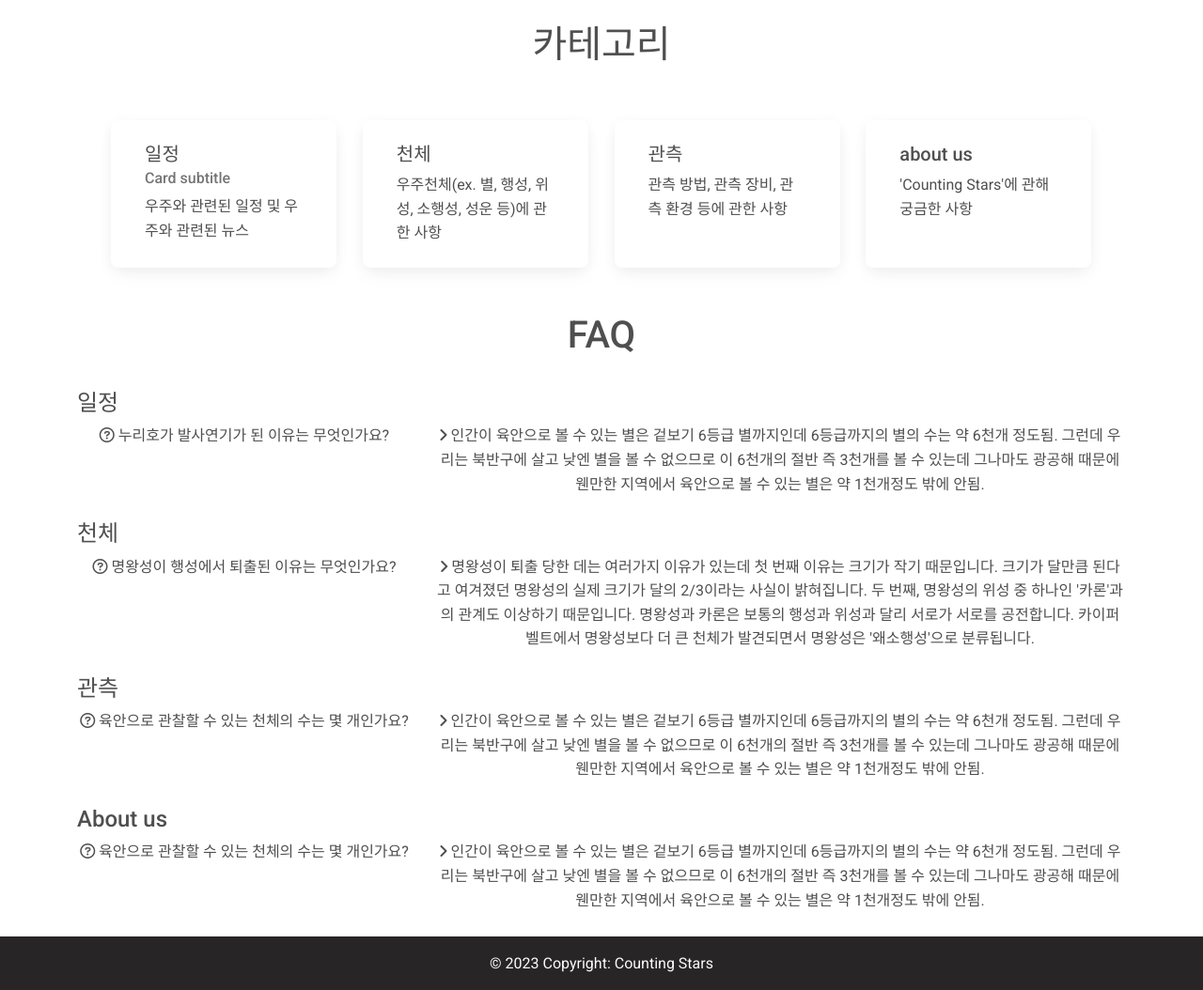
After one commit to sejong-counting-stars/countingstars, a Flask app: page /homepage_faq in a window 1280 px wide. The commit adds this page. Shown: the part 460-1514 px from the top of the page at 94% size. Run offline with Flask 3, Linux system fonts and the light colour scheme.

Commit message:
Feat: 질문게시판 구현

```diff
--- /dev/null
+++ b/submit.csv
@@ -0,0 +1,5 @@
+name,title,category,about,_id
+전성현,누리호가 발사연기가 된 이유,일정,누리호가 발사연기가 된 이유는 무엇인가요?
+송의선,명왕성이 행성에서 퇴출된 이유,천체,명왕성이 행성에서 퇴출된 이유는 무엇인가요?
+김민구,육안으로 관찰할 수 있는 별의 개수,관측,육안으로 관찰할 수 있는 별의 개수는 몇 개인가요?
+조주영,Counting Stars의 데이터베이스 출처,about us,Counting Stars의 데이터베이스는 어디에서 갖고 오나요?
--- a/webapp/app.py
+++ b/webapp/app.py
@@ -13,6 +13,8 @@ db = client["astro"] # use/create "webapp" database
 user_info = db.user
 stars_content = db.stars_content
 animals_content = db.animal_content
+submit_question_col=db.submit_question
+comment_col=db.comments
 projects = db.project
 
 
@@ -97,6 +99,7 @@ def mypage():
     #     search_filter = {"_id": _id_converted}
     #     userData = user_info.find_one(search_filter)
     #     return render_template("mypage.html", userData=userData)
+
 
 @app.route('/searchMyLucky', methods=['GET', 'POST'])
 def search_my_lucky():
@@ -218,6 +221,83 @@ def find_stars(month, day):
     else:
         return "염소자리"
 
+@app.route('/homepage_faq')
+def homepage_faq():
+    return render_template("homepage_faq.html")
+
+
+@app.route('/homepage_submit',methods=['GET','POST'])
+def homepage_submit():
+    if request.method == 'POST':
+        name=request.form['name'].strip()
+        title=request.form['title'].strip()
+        category=request.form['category'].strip()
+        about=request.form['about'].strip()
+
+        # prepare the key values to be stored
+        new_data = { 'name': name,
+                    'title': title,
+                    'category':category,
+                    'about': about}
+
+        # run the query to save one contact data
+        submit_question_col.insert_one(new_data)
+
+        # # show the contact is received
+        # flash("The data has been successfully saved.")
+        return render_template("homepage_thankyou.html")
+
+    return render_template("homepage_submit.html")
+
+
+@app.route('/homepage_bulletin')
+def homepage_bulletin():
+    bulletin_data=submit_question_col.find({}).sort("_id",-1)
+    bulletin_data_list=list(bulletin_data)
+    return render_template("homepage_bulletin.html",data=bulletin_data_list)
+
+
+@app.route('/homepage_thankyou')
+def homepage_thankyou():
+    return render_template("homepage_thankyou.html")
+
+
+@app.route('/panel_management')
+def panel_management():
+    return render_template("panel_management.html")
+
+
+@app.route('/panel_answer/<id>')
+def panel_answer(id):
+    post_data = ""
+    comment_data = ""
+    try:
+        _id_converted = ObjectId(id)
+        search_filter = {"_id": _id_converted} # _id is key and _id_converted is the converted _id
+        search_comment_filter = {"comment_id": id}
+        post_data = submit_question_col.find_one(search_filter) # get one post data matched with _id
+        comment_data = comment_col.find(search_comment_filter)
+        # comment_data = comment_col.find({})
+        print(comment_data)
+    except:
+        print("ID is not found/invalid")
+
+    return render_template("panel_answer.html", data=post_data, comment_data=comment_data)
+
+@app.route('/comment_submit/<comment_id>', methods=['GET','POST'])
+def comment_submit(comment_id):
+    if request.method == 'POST':
+        comment=request.form['comment'].strip()
+        new_comment_data = {
+            'name': comment,
+            'comment_id': comment_id
+        }
+        comment_col.insert_one(new_comment_data)
+
+        return redirect(url_for('panel_answer', id=comment_id))
+
+
+
 # put the following code at the end of 'app.py' script
 if __name__ == '__main__':
     app.run(debug=True) #debug is True, default host and port is 127.0.0.1:5000
--- a/webapp/templates/home.html
+++ b/webapp/templates/home.html
@@ -15,12 +15,12 @@ height: 400px;
               <!-- <div class="text-white">
                   <a class="btn btn-outline-light btn-lg" href="#" role="button">Counting Stars</a>
               </div> -->
-              <form action="/searchMyLucky" method="POST" class="input-group m-3 w-50">
+              <form action="{{ url_for('search_my_lucky') }}" method="POST" class="input-group m-3 w-50">
                 <div class="form-outline">
                   <input type="search" id="form1" name="search_data" class="form-control text-white"/>
                   <label class="form-label text-white" for="form1">이름과 생년월일을 입력해보세요 (ex. 김민구/1997.12.12)</label>
                 </div>
-                <button type="button" class="btn btn-primary">
+                <button type="submit" class="btn btn-primary">
                   <i class="fas fa-search"></i>
                 </button>
             </form>
--- /dev/null
+++ b/webapp/templates/homepage_faq.html
@@ -0,0 +1,159 @@
+{% extends "layout.html" %}
+
+{% block content %}
+
+      <!--함께 발전해가겠습니다 시작-->
+      <header>
+
+          <!-- Background image -->
+  <div
+  class="p-5 text-center bg-image"
+  style="
+    background-image:  url('https://www.gohawaii.com/sites/default/files/hero-unit-images/12042.tif_.jpg');
+      height: 400px;
+    "
+  >
+    <div class="mask" style="background-color: rgba(0, 0, 0, 0.6);">
+      <div class="d-flex justify-content-center align-items-center h-100">
+        <div class="text-white">
+          <h1 class="mb-3">Q&A</h3>
+          <h4 class="mb-3">고객님과 함께 발전해가는 'Counting Stars'가 되도록 하겠습니다</h3>
+              <a href="{{ url_for('homepage_submit') }}" class="btn btn-light">질문하기</a>
+              <a href="{{ url_for('homepage_bulletin') }}" class="btn btn-light">질문보러가기</a>
+      </div>
+    </div>
+  </div>
+</div>
+
+<!-- Background image -->
+
+        </header>
+        <!--함께 발전해나가겠습니다 끝-->
+
+        <br>
+
+        <!--카테고리 간략한 소개 시작-->
+        <h1 class="text-center">카테고리</h1>
+        <div class="row p-5">
+          <!--일정-->
+          <div class="card" style="width: 15rem;">
+            <div class="card-body">
+              <h5 class="card-title">일정</h5>
+              <h6 class="card-subtitle mb-2 text-muted">Card subtitle</h6>
+              <p class="card-text">우주와 관련된 일정 및 우주와 관련된 뉴스</p>
+            </div>
+          </div>
+          &nbsp; &nbsp; &nbsp; &nbsp;
+
+          <!--천체-->
+          <div class="card" style="width: 15rem;">
+            <div class="card-body">
+              <h5 class="card-title">천체</h5>
+
+              <p class="card-text">우주천체(ex. 별, 행성, 위성, 소행성, 성운 등)에 관한 사항</p>
+            </div>
+          </div>
+          &nbsp; &nbsp; &nbsp; &nbsp;
+
+          <!--관측-->
+          <div class="card" style="width: 15rem;">
+            <div class="card-body">
+              <h5 class="card-title">관측</h5>
+              <p class="card-text">관측 방법, 관측 장비, 관측 환경 등에 관한 사항</p>
+            </div>
+          </div>
+          &nbsp; &nbsp; &nbsp; &nbsp;
+
+          <!--about us-->
+          <div class="card" style="width: 15rem;">
+            <div class="card-body">
+              <h5 class="card-title">about us</h5>
+              <p class="card-text">'Counting Stars'에 관해 궁금한 사항</p>
+            </div>
+            &nbsp; &nbsp; &nbsp; &nbsp;
+          </div>
+        </div>
+
+        <!--카테고리 간략한 소개 끝-->
+
+
+        <!--FAQ 시작-->
+        <h1 class="text-center">FAQ</h1>
+        <br>
+         <!--일정 FAQ-->
+         <h4>일정</h4>
+         <div class="row" style="text-align:center">
+             <div class="col-6 col-md-4">
+
+                  <i class="far fa-circle-question"></i>
+                  누리호가 발사연기가 된 이유는 무엇인가요?
+
+             </div>
+             <div class="col-md-8">
+                 <i class="fas fa-angle-right"></i>
+                 인간이 육안으로 볼 수 있는 별은 겉보기 6등급 별까지인데  6등급까지의 별의 수는 약 6천개 정도됨.
+                 그런데 우리는 북반구에 살고 낮엔 별을 볼 수 없으므로 이 6천개의 절반 즉 3천개를 볼 수 있는데
+                 그나마도  광공해 때문에 웬만한 지역에서 육안으로 볼 수 있는 별은 약 1천개정도 밖에 안됨.
+             </div>
+         </div>
+        <br>
+
+
+         <!--천체 FAQ-->
+         <h4>천체</h4>
+         <div class="row" style="text-align:center">
+             <div class="col-6 col-md-4">
+                 <i class="far fa-circle-question"></i>
+                 명왕성이 행성에서 퇴출된 이유는 무엇인가요?
+             </div>
+             <div class="col-md-8">
+                 <i class="fas fa-angle-right"></i>
+                 명왕성이 퇴출 당한 데는 여러가지 이유가 있는데 첫 번째 이유는 크기가 작기 때문입니다.
+                 크기가 달만큼 된다고 여겨졌던 명왕성의 실제 크기가 달의 2/3이라는 사실이 밝혀집니다.
+                 두 번째, 명왕성의 위성 중 하나인 '카론'과의 관계도 이상하기 때문입니다. 명왕성과 카론은 보통의
+                 행성과 위성과 달리 서로가 서로를 공전합니다.
+                 카이퍼 벨트에서 명왕성보다 더 큰 천체가 발견되면서 명왕성은 '왜소행성'으로 분류됩니다.
+             </div>
+         </div>
+        <br>
+
+
+         <!--관측 FAQ-->
+         <h4>관측</h4>
+         <div class="row" style="text-align:center">
+             <div class="col-6 col-md-4">
+                 <i class="far fa-circle-question"></i>
+                 육안으로 관찰할 수 있는 천체의 수는 몇 개인가요?
+             </div>
+             <div class="col-md-8">
+                 <i class="fas fa-angle-right"></i>
+                 인간이 육안으로 볼 수 있는 별은 겉보기 6등급 별까지인데  6등급까지의 별의 수는 약 6천개 정도됨.
+                 그런데 우리는 북반구에 살고 낮엔 별을 볼 수 없으므로 이 6천개의 절반 즉 3천개를 볼 수 있는데
+                 그나마도  광공해 때문에 웬만한 지역에서 육안으로 볼 수 있는 별은 약 1천개정도 밖에 안됨.
+             </div>
+         </div>
+        <br>
+
+         <!--About us FAQ-->
+         <h4>About us</h4>
+         <div class="row" style="text-align:center">
+             <div class="col-6 col-md-4">
+                 <i class="far fa-circle-question"></i>
+                 육안으로 관찰할 수 있는 천체의 수는 몇 개인가요?
+             </div>
+             <div class="col-md-8">
+                 <i class="fas fa-angle-right"></i>
+                 인간이 육안으로 볼 수 있는 별은 겉보기 6등급 별까지인데  6등급까지의 별의 수는 약 6천개 정도됨.
+                 그런데 우리는 북반구에 살고 낮엔 별을 볼 수 없으므로 이 6천개의 절반 즉 3천개를 볼 수 있는데
+                 그나마도  광공해 때문에 웬만한 지역에서 육안으로 볼 수 있는 별은 약 1천개정도 밖에 안됨.
+             </div>
+         </div>
+        <br>
+
+        <!--FAQ 시작-->
+
+
+        <!-- MDB -->
+      <!-- <script type="text/javascript" src="{{ url_for('static', filename='js/mdb.min.js') }}"></script> -->
+
+{%endblock%}
--- a/webapp/templates/layout.html
+++ b/webapp/templates/layout.html
@@ -78,7 +78,17 @@
                             </ul>
                         </li>
                         <li class="nav-item pe-2">
-                            <a class="nav-link" href="#">질문게시판</a>
+                            <a class="nav-link" href="{{ url_for('homepage_faq') }}">질문게시판</a>
+                            <ul class="sub-tabs">
+                                <li class="nav-item">
+                                    <a class="nav-link" href="{{ url_for('homepage_submit')}}">
+                                        질문하기
+                                    </a>
+                                </li>
+                                <li class="nav-item">
+                                    <a class="nav-link" href="{{ url_for('homepage_bulletin')}}">질문목록</a>
+                                </li>
+                            </ul>
                         </li>
                     </ul>
                     <!-- left menu -->
```
Also changed, not shown: webapp/templates/homepage_bulletin.html (added, +91 -0 lines), webapp/templates/homepage_submit.html (added, +90 -0 lines), webapp/templates/homepage_thankyou.html (added, +45 -0 lines), webapp/templates/panel_answer.html (added, +31 -0 lines), webapp/templates/panel_management.html (added, +78 -0 lines).
